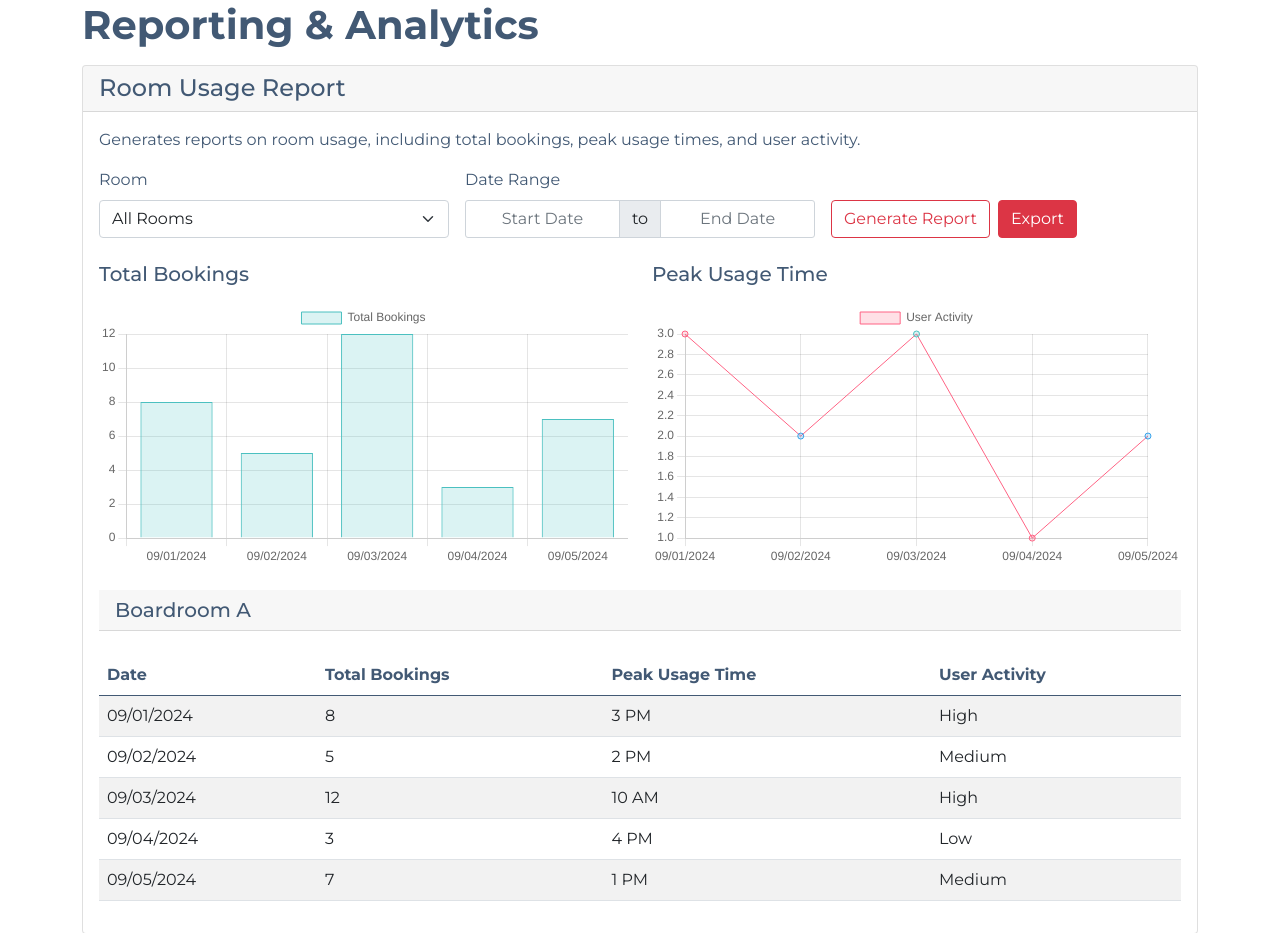
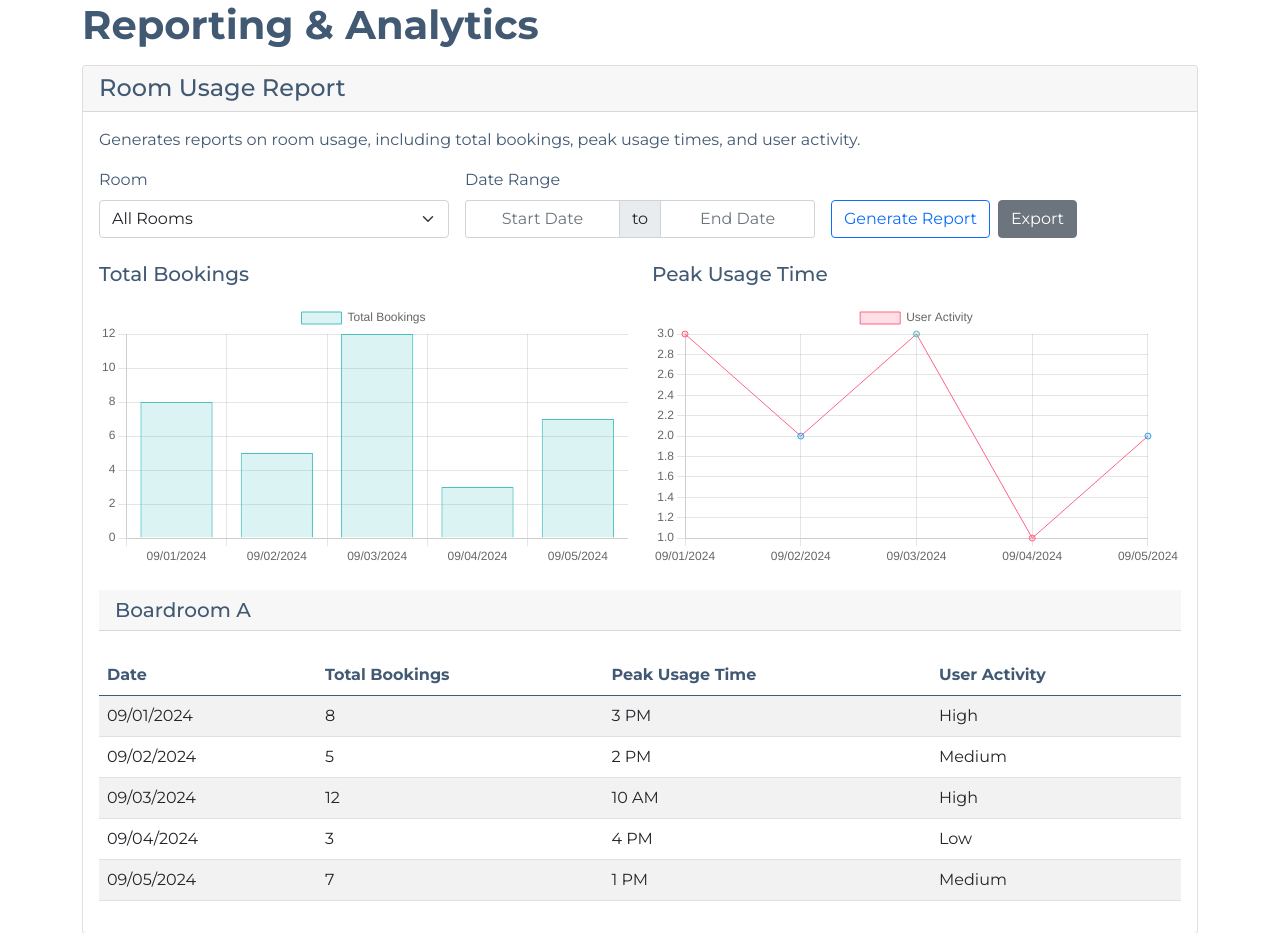
Before and after one commit to angiealba/alayansui, a PHP site: page /admin/analytics.php in a window 1280 px wide. Shown: the part 224-1157 px from the top of the page. Run offline with PHP 8.4, Linux system fonts and the light colour scheme.

Commit message:
Update analytics.php
generate report and export btn color

```diff
--- a/admin/analytics.php
+++ b/admin/analytics.php
@@ -64,14 +64,14 @@
     <div class="d-grid gap-2 d-md-flex">
       <button
         type="button"
-        class="btn btn-outline-danger"
+        class="btn btn-outline-primary"
         onclick="generateRoomUsageReport()"
       >
         Generate Report
       </button>
       <button
         type="button"
-        class="btn btn-danger"
+        class="btn btn-secondary"
         onclick="generateRoomUsageReport()"
       >
         Export
```
